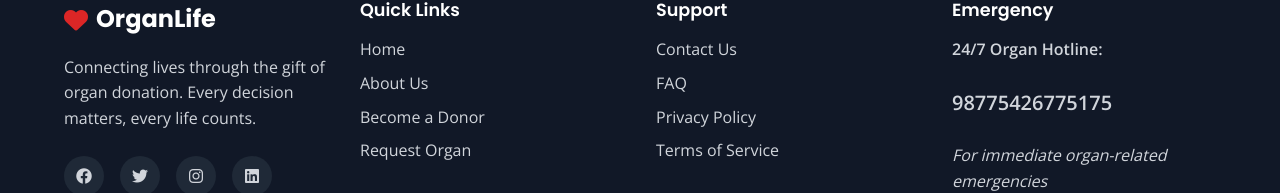
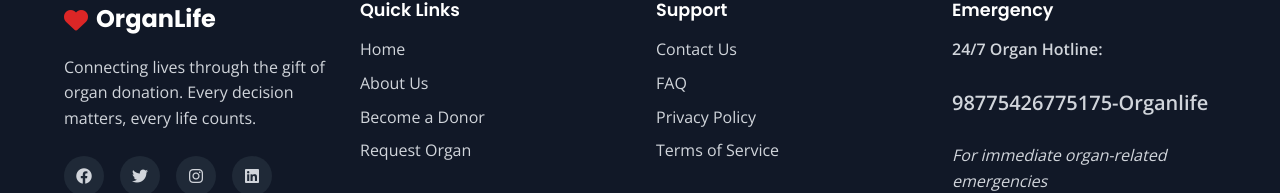
Before and after one commit to kadvsk2006/Organ-donation-management-system, a website: page public/index.html in a window 1280 px wide. Shown: the part 3194-3387 px from the top of the page. Drawn offline with nearby package versions, Linux system fonts and the light colour scheme.

Commit message:
Update index.html

```diff
--- a/public/index.html
+++ b/public/index.html
@@ -258,7 +258,7 @@
                 <div class="footer-section">
                     <h4>Emergency</h4>
                     <p><strong>24/7 Organ Hotline:</strong></p>
-                    <p class="emergency-number">98775426775175</p>
+                    <p class="emergency-number">98775426775175-Organlife</p>
                     <p><em>For immediate organ-related emergencies</em></p>
                 </div>
             </div>
```
